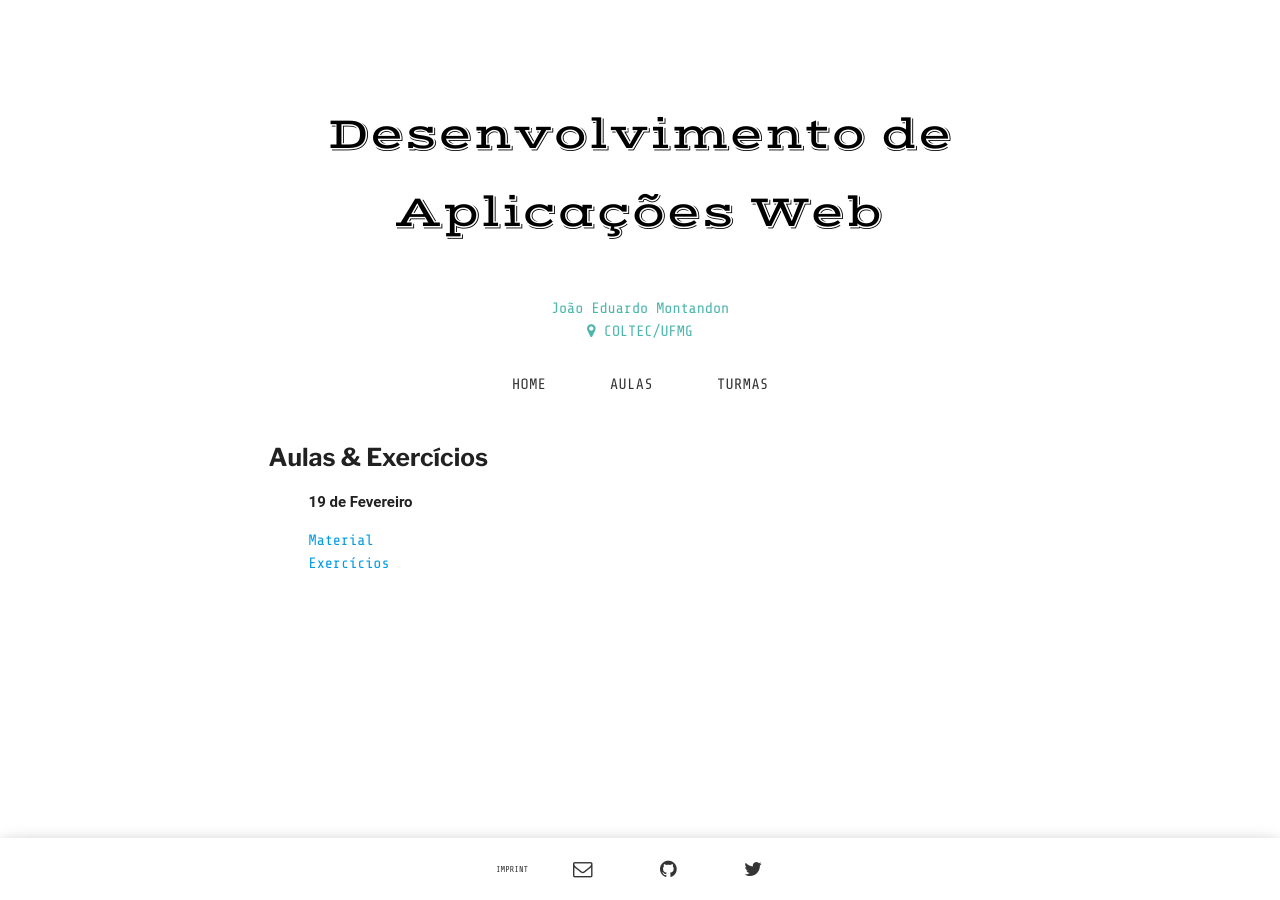
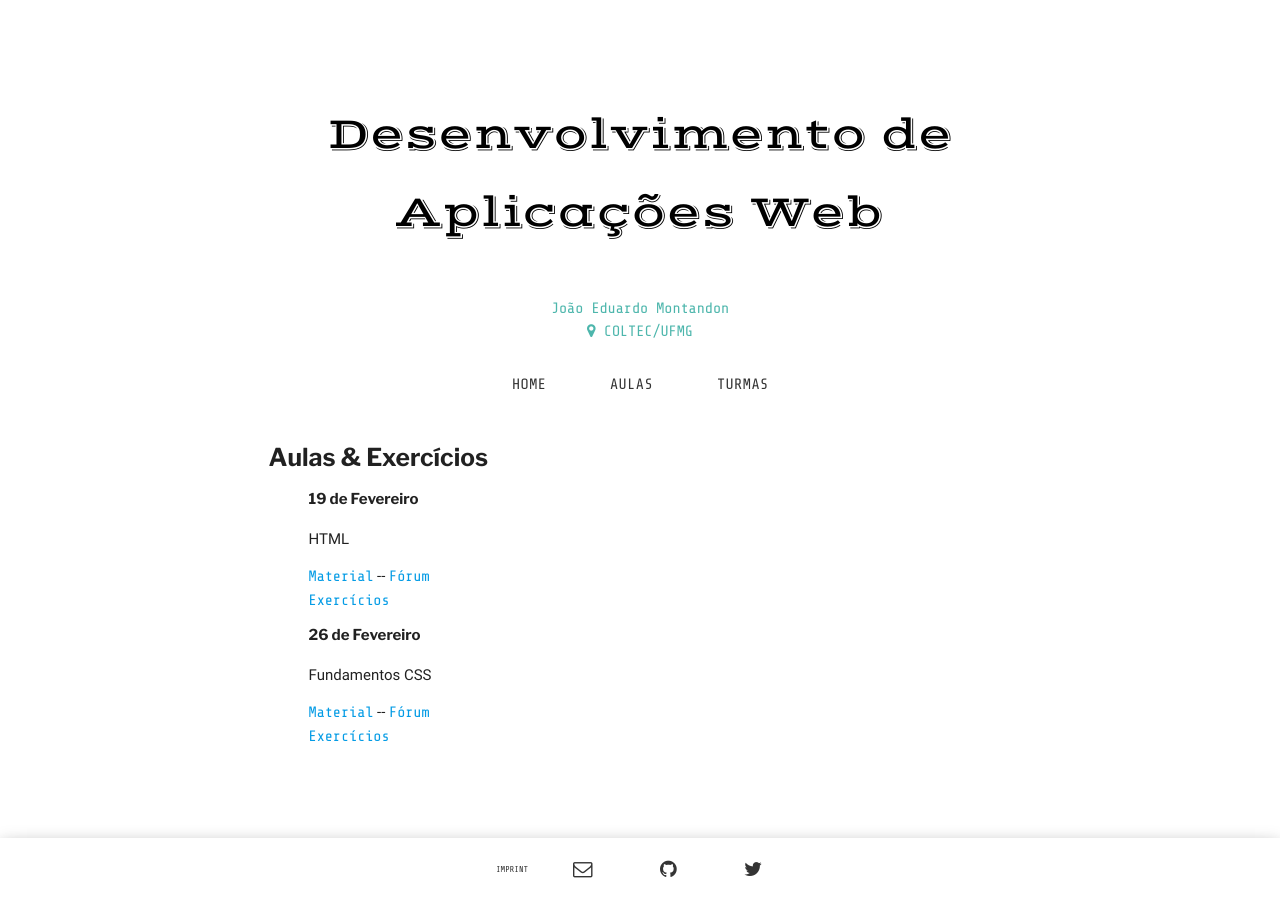
Before and after one commit to COLTEC-DAW/coltec-daw.github.io, a Jekyll site: the page built from classes.html, in a window 1280 px wide. Built offline with Jekyll 4.4.1, drawn with Linux system fonts in a browser that asks for light colours; some web fonts are replaced.

Commit message:
Added CSS: fundamentals class

```diff
--- a/classes.html
+++ b/classes.html
@@ -5,11 +5,20 @@ layout: default
 <h5>Aulas & Exercícios</h5>
 
 <dl>
-    <dd><b>19 de Fevereiro</b></dd>
     <dd>
+        <h6>19 de Fevereiro</h6>
+        <p>HTML</p>
         <ul>
-            <li><a href="https://coltec-daw.github.io/Aula-01-HTML/">Material</a></li>
+            <li><a href="https://coltec-daw.github.io/Aula-01-HTML/">Material</a> -- <a href="https://coltec-daw.github.io/Aula-01-HTML/issues">Fórum</a></li>
             <li><a href="https://github.com/COLTEC-DAW/E01-HTML">Exercícios</a></li>
         </ul>
     </dd>
+    <dd>
+            <h6>26 de Fevereiro</h6>
+            <p>Fundamentos CSS</p>
+            <ul>
+                <li><a href="https://github.com/COLTEC-DAW/Aula-02-CSS">Material</a> -- <a href="https://github.com/COLTEC-DAW/Aula-02-CSS/issues">Fórum</a></li>
+                <li><a href="https://github.com/COLTEC-DAW/E02-CSS">Exercícios</a></li>
+            </ul>
+        </dd>
 </dl>
```
